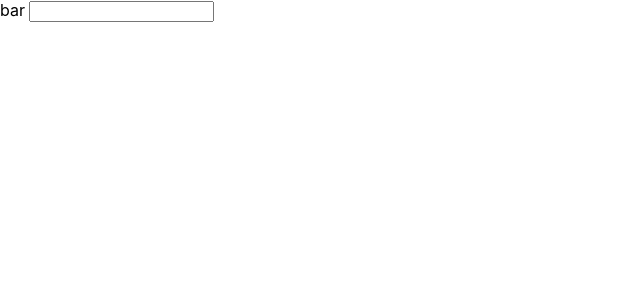
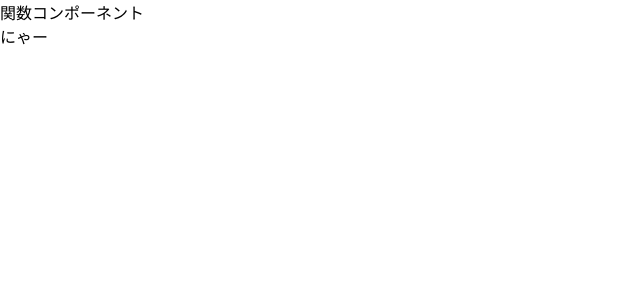
Before and after one commit to narise378/udemy-react-redux-crud-app, a React (Create React App) app: page / in a window 1280 px wide. Shown: the top 300 px of the page, without its empty margins (0-640 px from the left). Built offline with nearby package versions, Linux system fonts and the light colour scheme.

Commit message:
create class component and functional component

```diff
--- a/src/App.js
+++ b/src/App.js
@@ -1,15 +1,26 @@
-import React, { Component } from 'react';
+import React from 'react';
 
-class App extends Component {
- render() {
+// class App extends Component { クラスコンポーネントはインポートに{ Component }を記述する
+//  render() {
+//   return (
+//     //divで囲う必要があるが、不要なdivを排除するためには React.Fragment がでいける
+//     <React.Fragment>
+//       <label htmlFor="bar">bar </label>
+//       <input type="text" onChange={() => {console.log("Click!!")}}/>
+//     </React.Fragment>
+//   )
+//  }
+// }
+
+const App = () => {
   return (
-    //divで囲う必要があるが、不要なdivを排除するためには React.Fragment がでいける
-    <React.Fragment>
-      <label htmlFor="bar">bar </label>
-      <input type="text" onChange={() => {console.log("Click!!")}}/>
-    </React.Fragment>
+  <div>
+    関数コンポーネント
+    <Cat />
+  </div>
   )
- }
 }
-
+const Cat = () => {
+  return <div>にゃー</div>
+}
 export default App;
```
